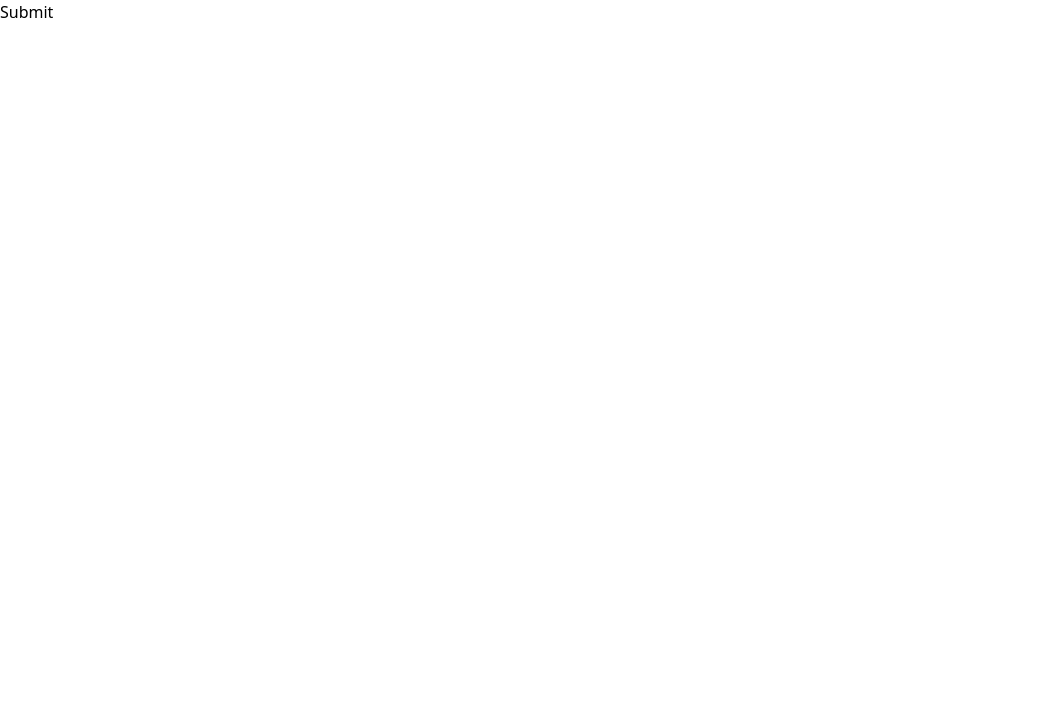
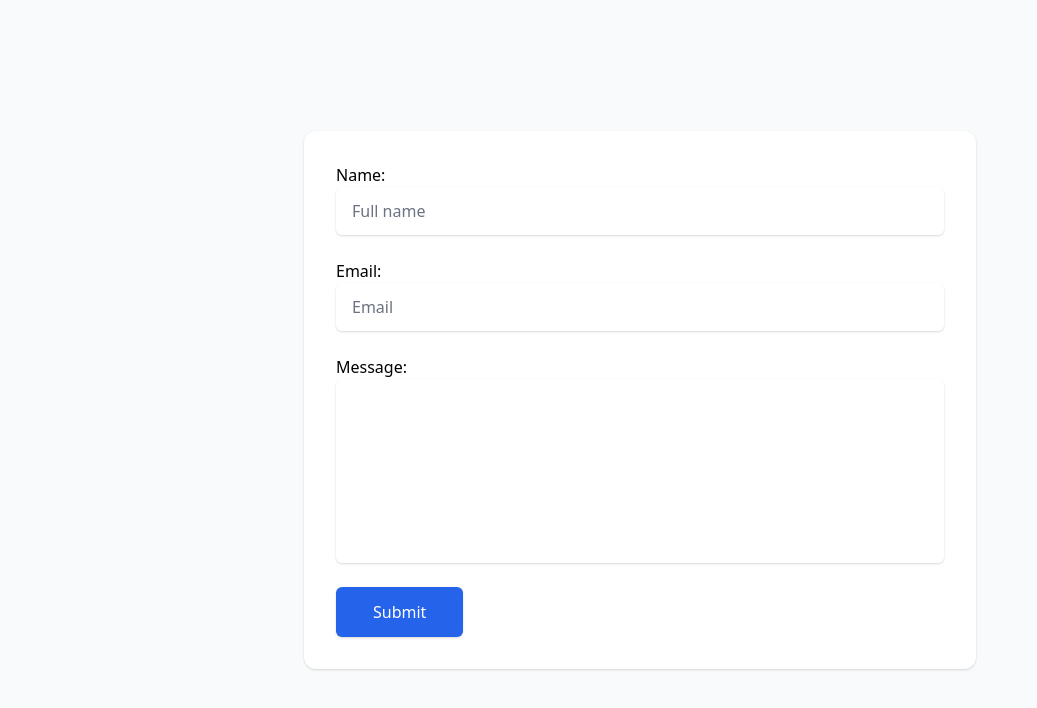
Before and after one commit to UFStatsSiteOrg/UFStatsSiteOrg, a React (Create React App) app in the folder react-app/: page /contact in a window 1280 px wide. Shown: the top 708 px of the page, without its empty margins (0-1037 px from the left). Built offline with nearby package versions, Linux system fonts and the light colour scheme.

Commit message:
added front end for form and set up folder called backed to do by backend and deal with Axios,API

```diff
--- a/react-app/package.json
+++ b/react-app/package.json
@@ -7,6 +7,7 @@
     "@testing-library/jest-dom": "^5.11.4",
     "@testing-library/react": "^11.1.0",
     "@testing-library/user-event": "^12.1.10",
+    "axios": "^0.21.1",
     "react": "^17.0.1",
     "react-dom": "^17.0.1",
     "react-router-dom": "^5.2.0",
--- a/react-app/src/components/contact/ContactPage.jsx
+++ b/react-app/src/components/contact/ContactPage.jsx
@@ -1,25 +1,125 @@
 import React, { Component } from 'react';
+import axios from "axios";
+
 class ContactPage extends Component {
     constructor(props) {
         super(props);
-        this.state = {  }
+        this.state = {
+            name: "",
+            email: "",
+            message: "",
+            status: "Submit"
+
+        };
     }
+    handleChange(event) {
+        const field = event.target.id;
+        if (field === "name") {
+          this.setState({ name: event.target.value });
+        } else if (field === "email") {
+          this.setState({ email: event.target.value });
+        } else if (field === "message") {
+          this.setState({ message: event.target.value });
+        }
+    }
+    handleSubmit(event) {
+        event.preventDefault();
+        this.setState({ status: "Sending" });
+        axios({
+          method: "POST",
+          url: "http://localhost:3000/contact",
+          data: this.state,
+        }).then((response) => {
+          if (response.data.status === "sent") {
+            alert("Message Sent");
+            this.setState({ name: "", email: "", message: "", status: "Submit" });
+          } else if (response.data.status === "failed") {
+            alert("Message Failed");
+          }
+        });
+    }
+    render() {
+        let buttonText = this.state.status;
+        return (
+        <div className="b py-16 bg-gray-50 px-4 sm:px-6 h-screen w-screen flex justify-center items-center">
+            <div className="mx-auto w-full max-w-2xl rounded-xl bg-white p-8 shadow">
 
-    submitContact() {
-        return(
-            <button onClick={() => this.setState ({ liked: true})}>
-                Submit
-            </button>
+                <form
+                    onSubmit={this.handleSubmit.bind(this)}
+                    className="grid grid-cols-1 gap-y-6">
+                    {/* method="POST" */}
+                <div>
+                    <label htmlFor="Full Name">Name:</label>
+                    <input
+                        type="text"
+                        id="name"
+                        value={this.state.name}
+                        onChange={this.handleChange.bind(this)}
+                        required
+                        className={`block w-full shadow py-3 px-4 placeholder-gray-500 focus:ring-blue-500 focus:border-blue-500
+                        border-gray-300 rounded-md focus:outline-none focus:ring-2`}
+                        placeholder="Full name"
+                    />
+                </div>
+                <div>
+                    <label htmlFor="Email">Email:</label>
+                    <input
+                        type="text"
+                        id="email"
+                        value={this.state.email}
+                        onChange={this.handleChange.bind(this)}
+                        required
+                        className={`block w-full shadow py-3 px-4 placeholder-gray-500 focus:ring-blue-500 focus:border-blue-500
+                        border-gray-300 rounded-md focus:outline-none focus:ring-2`}
+                        placeholder="Email"
+                    />
+                </div>
+                <div>
+                    <label htmlFor="message">Message:</label>
+                    <input
+                        type="text"
+                        id="message"
+                        value={this.state.message}
+                        onChange={this.handleChange.bind(this)}
+                        required
+                        className="block w-full shadow py-20 px-4 placeholder-gray-500 focus:ring-blue-500 focus:border-blue-500 border-gray-300 rounded-md focus:outline-none focus:ring-2"
+                    />
+                </div>
+                <div>
+                    <button
+                    type="submit"
+                    className="inline-flex justify-center py-3 px-9 border border-transparent shadow text-base font-medium rounded-md text-white bg-blue-600 hover:bg-blue-700
+                    focus:outline-none focus:ring-2 focus:ring-offset-2 focus:ring-blue-500">
+                        {buttonText}
+                    </button>
+                </div>
+            {/* <div>
+                <label htmlFor="Email" className="sr-only">
+                Email:
+                </label>
+                <input
+                    type="email"
+                    id="email"
+                    value={this.state.email}
+                    onChange={this.handleChange.bind(this)}
+                    required
+                    placeholder="Email"
+                />
+            </div>
+            <div>
+            <label htmlFor="message">Message:</label>
+            <textarea
+                id="message"
+                value={this.state.message}
+                onChange={this.handleChange.bind(this)}
+                required
+            />
+            </div>
+            <button type="submit">{buttonText}</button> */}
+        </form>
+        </div>
+        </div>
         );
-    }
-
-    render() {
-        return (
-        <div>
-            <p>
-                {this.submitContact()}
-            </p>
-        </div> );
     }
 
 
```
